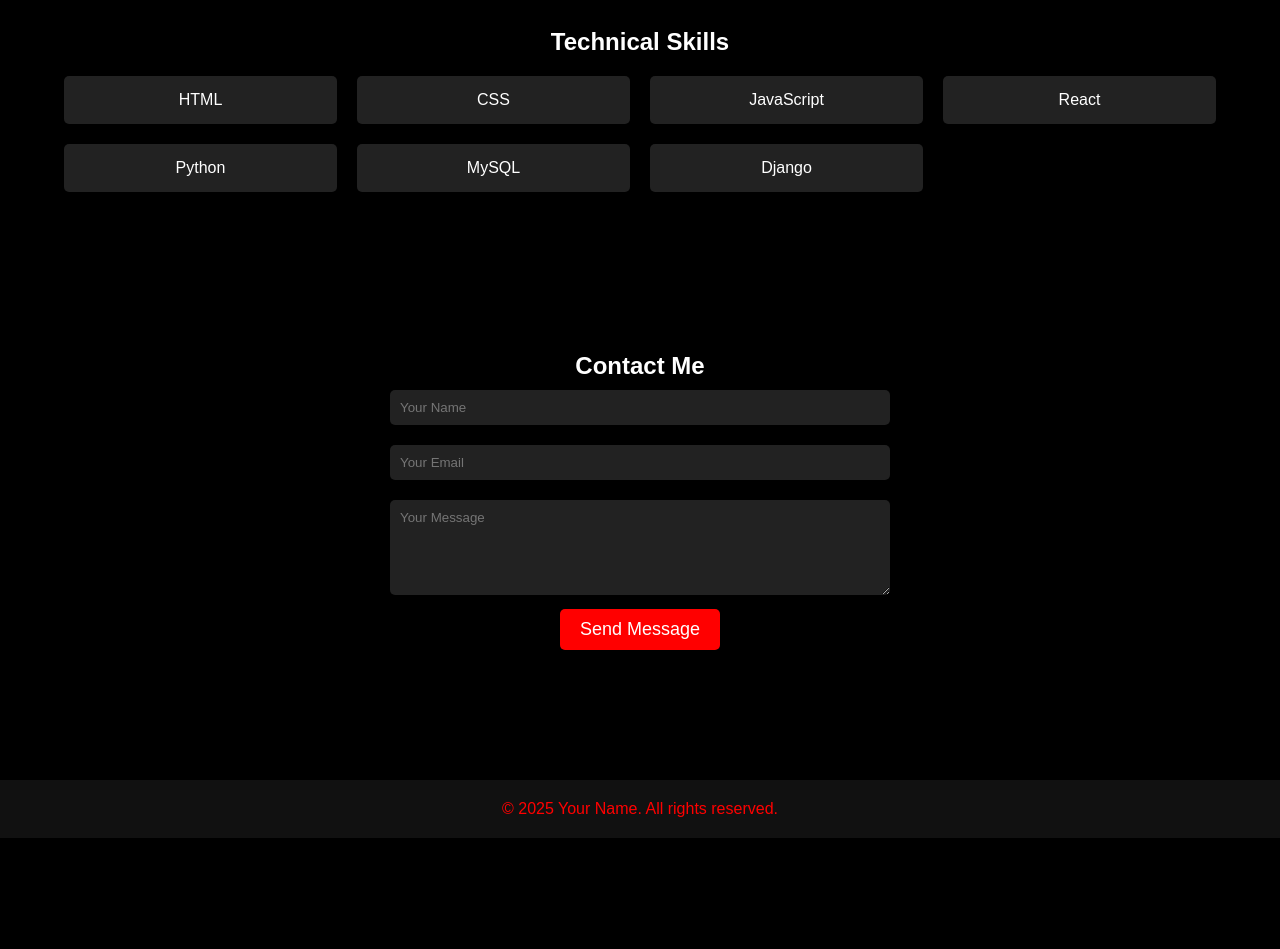
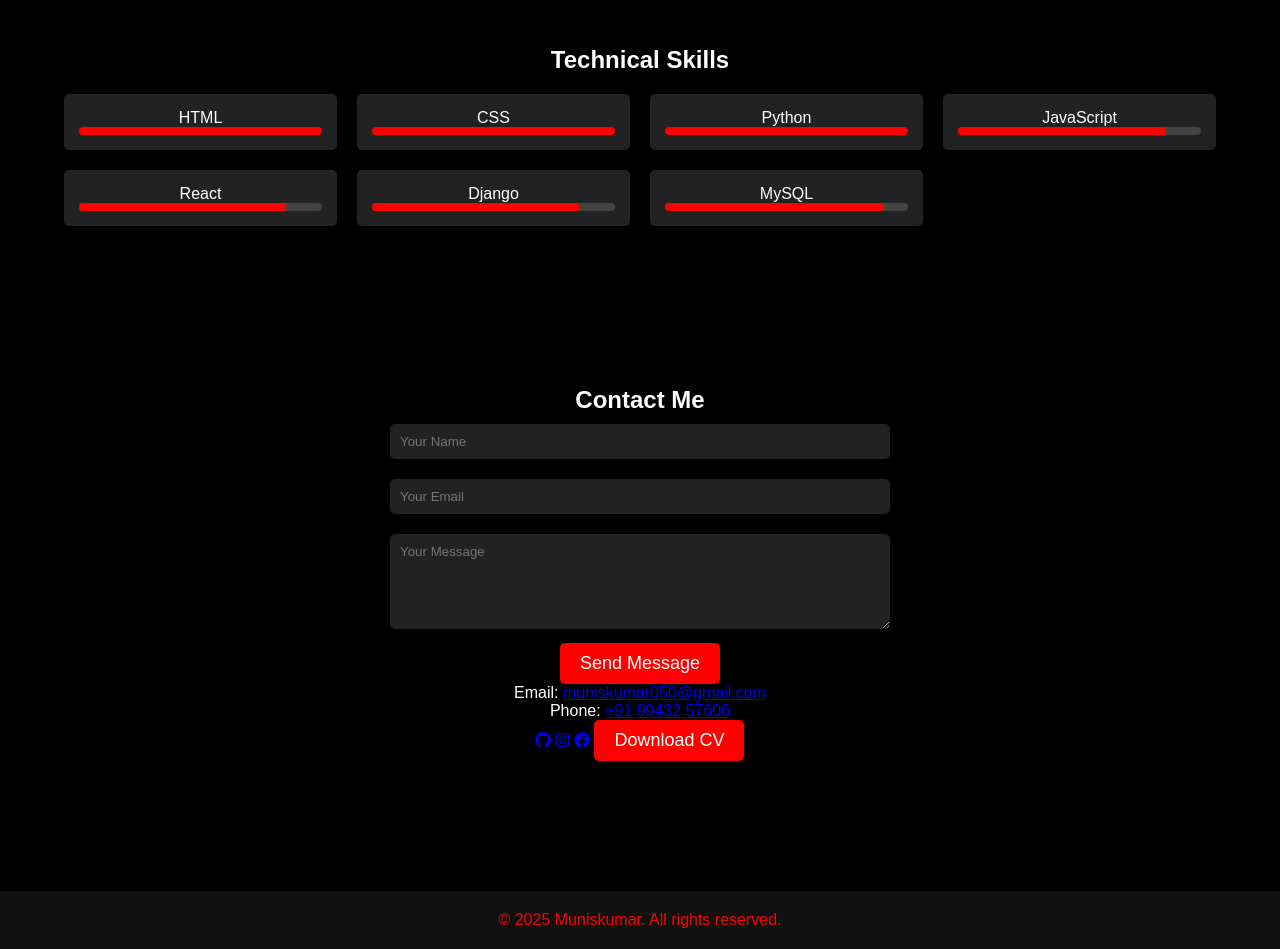
Before and after one commit to Muniskumar0/-portfolio, a plain HTML site: page index.html in a window 1280 px wide. Shown: the part 1300-2249 px from the top of the page. Before the commit the page ends 2138 px from the top, so only its background shows below. Drawn offline with Linux system fonts and the light colour scheme.

Commit message:
Update index.html

```diff
--- a/index.html
+++ b/index.html
@@ -1,17 +1,19 @@
 <!DOCTYPE html>
 <html lang="en">
+
 <head>
     <meta charset="UTF-8">
     <meta name="viewport" content="width=device-width, initial-scale=1.0">
-    <title>Portfolio - Front-End Developer</title>
+    <title>Portfolio - Full-Stack Developer</title>
     <link rel="stylesheet" href="style.css">
+    <link rel="stylesheet" href="https://cdnjs.cloudflare.com/ajax/libs/font-awesome/6.0.0-beta3/css/all.min.css">
 </head>
+
 <body>
 
-    <!-- Header Section -->
     <header>
         <div class="container">
-            <h1>MUNISKUMAR</h1>
+            <h1>MUNISKUMAR C</h1>
             <nav>
                 <ul>
                     <li><a href="#about">About</a></li>
@@ -22,41 +24,75 @@
         </div>
     </header>
 
-    <!-- Hero Section -->
     <section class="hero">
         <div class="hero-content">
-            <h2>Hi, I'm a Front-End Developer</h2>
-            <p>Passionate about building responsive and user-friendly web applications.</p>
+            <h2>Hi, I'm a <span id="role"></span></h2>
             <a href="#contact" class="btn">Hire me</a>
         </div>
     </section>
 
-    <!-- About Section -->
     <section id="about">
         <div class="container">
             <h2>About Me</h2>
-            <p>I'm a skilled front-end developer with experience in HTML, CSS, JavaScript, and modern frameworks like React and Django. I specialize in creating responsive and dynamic web applications.</p>
+            <p>
+                I'm a skilled Front-End Developer, Web Developer, Full-Stack Developer, and Python Developer with a passion for building responsive, dynamic, and user-friendly web applications.
+                With expertise in front-end technologies such as HTML, CSS, and JavaScript, as well as back-end technologies like Python and Django, I specialize in creating seamless user experiences across the web.
+                I'm always excited to learn new technologies and frameworks to expand my skill set.
+            </p>
             <img src="./Photograph.jpg.jpeg" alt="Profile Picture">
         </div>
     </section>
 
-    <!-- Skills Section -->
     <section id="skills">
         <div class="container">
             <h2>Technical Skills</h2>
             <div class="skills-grid">
-                <div class="skill">HTML</div>
-                <div class="skill">CSS</div>
-                <div class="skill">JavaScript</div>
-                <div class="skill">React</div>
-                <div class="skill">Python</div>
-                <div class="skill">MySQL</div>
-                <div class="skill">Django</div>
+                <div class="skill" data-skill="HTML">
+                    <span>HTML</span>
+                    <div class="skill-bar">
+                        <div class="skill-fill" style="width: 100%"></div>
+                    </div>
+                </div>
+                <div class="skill" data-skill="CSS">
+                    <span>CSS</span>
+                    <div class="skill-bar">
+                        <div class="skill-fill" style="width: 100%"></div>
+                    </div>
+                </div>
+                <div class="skill" data-skill="Python">
+                    <span>Python</span>
+                    <div class="skill-bar">
+                        <div class="skill-fill" style="width: 100%"></div>
+                    </div>
+                </div>
+                <div class="skill" data-skill="JavaScript">
+                    <span>JavaScript</span>
+                    <div class="skill-bar">
+                        <div class="skill-fill" style="width: 85%"></div>
+                    </div>
+                </div>
+                <div class="skill" data-skill="React">
+                    <span>React</span>
+                    <div class="skill-bar">
+                        <div class="skill-fill" style="width: 85%"></div>
+                    </div>
+                </div>
+                <div class="skill" data-skill="Django">
+                    <span>Django</span>
+                    <div class="skill-bar">
+                        <div class="skill-fill" style="width: 85%"></div>
+                    </div>
+                </div>
+                <div class="skill" data-skill="MySQL">
+                    <span>MySQL</span>
+                    <div class="skill-bar">
+                        <div class="skill-fill" style="width: 90%"></div>
+                    </div>
+                </div>
             </div>
         </div>
     </section>
 
-    <!-- Contact Section -->
     <section id="contact">
         <div class="container">
             <h2>Contact Me</h2>
@@ -66,15 +102,40 @@
                 <textarea name="message" rows="5" placeholder="Your Message" required></textarea>
                 <button type="submit" class="btn">Send Message</button>
             </form>
+            <div class="contact-info">
+                <p>Email: <a href="mailto:muniskumar050@gmail.com">muniskumar050@gmail.com</a></p>
+                <p>Phone: <a href="tel:+919943257606">+91 99432 57606</a></p>
+            </div>
+            <div class="social-links">
+                <a href="https://github.com/Muniskumar0" target="_blank" class="social-icon"><i class="fab fa-github"></i></a>
+                <a href="https://www.instagram.com/kd_munis__?igsh=aDd0cXAyYTNmcW8x
+" target="_blank" class="social-icon"><i class="fab fa-instagram"></i></a>
+                <a href="https://www.facebook.com/munis.kumar.9634" target="_blank" class="social-icon"><i class="fab fa-facebook"></i></a>
+                <a href="./resume.pdf" class="btn" download>Download CV</a>
+            </div>
         </div>
     </section>
 
-    <!-- Footer -->
     <footer>
         <div class="container">
-            <p>© 2025 Your Name. All rights reserved.</p>
+            <p>© 2025 Muniskumar. All rights reserved.</p>
         </div>
     </footer>
 
+    <script>
+        const roles = ['Front-End Developer', 'Web Developer', 'Full-Stack Developer', 'Python Developer'];
+        let currentRoleIndex = 0;
+        const roleElement = document.getElementById('role');
+
+        function changeRole() {
+            roleElement.textContent = roles[currentRoleIndex];
+            currentRoleIndex = (currentRoleIndex + 1) % roles.length;
+        }
+
+        setInterval(changeRole, 5000);
+        changeRole();
+    </script>
+
 </body>
+
 </html>
```
